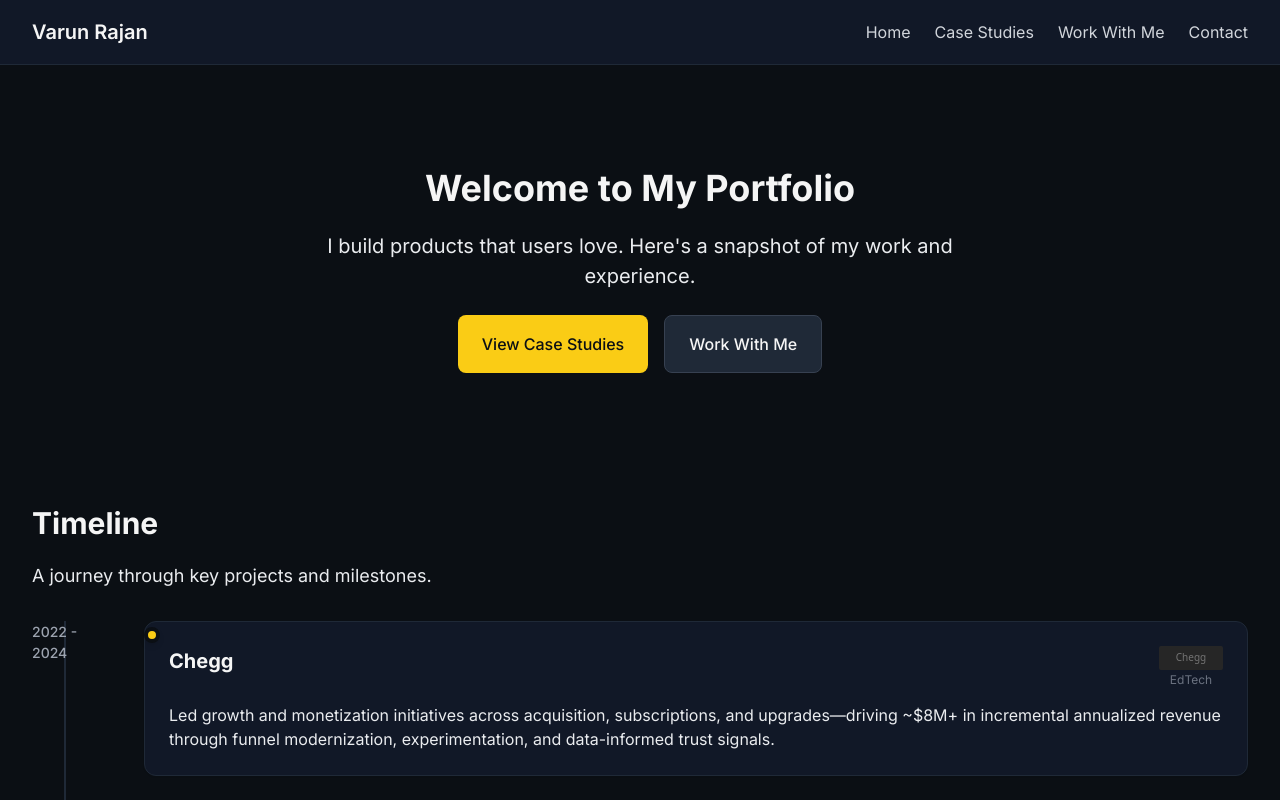
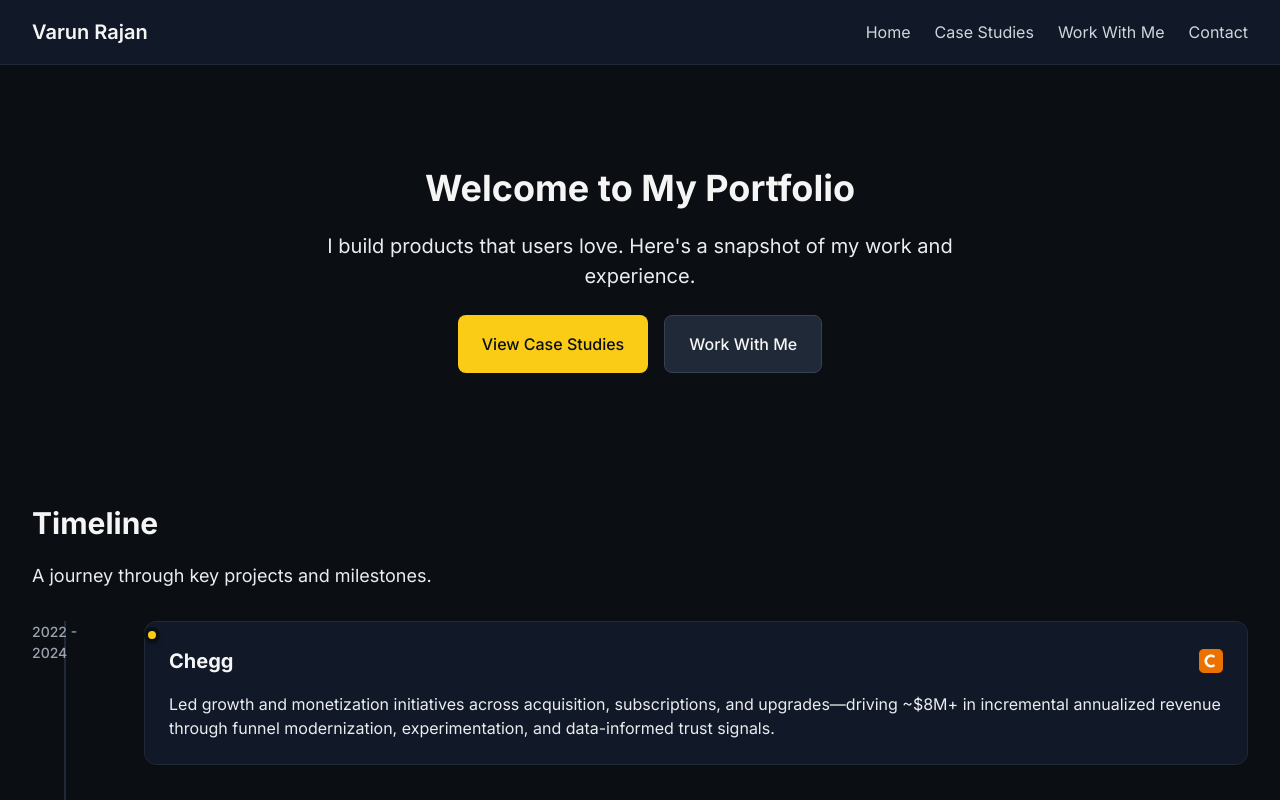
Before and after one commit to varunrajan/portfolio, a Next.js app: page / in a window 1280 px wide. Shown: the top 800 px of the page. Built offline with nearby package versions, Linux system fonts and the light colour scheme.

Commit message:
Add Chegg logo

```diff
--- a/src/app/page.tsx
+++ b/src/app/page.tsx
@@ -14,7 +14,7 @@ export default function Home() {
       summary:
         'Led growth and monetization initiatives across acquisition, subscriptions, and upgrades—driving ~$8M+ in incremental annualized revenue through funnel modernization, experimentation, and data-informed trust signals.',
       logos: [
-        { src: '/logos/chegg.svg', alt: 'Chegg', label: 'EdTech' },
+        { src: '/logos/chegg.png', alt: 'Chegg' },
       ],
     },
     {
```
Also changed, not shown: public/logos/chegg.png (added).
